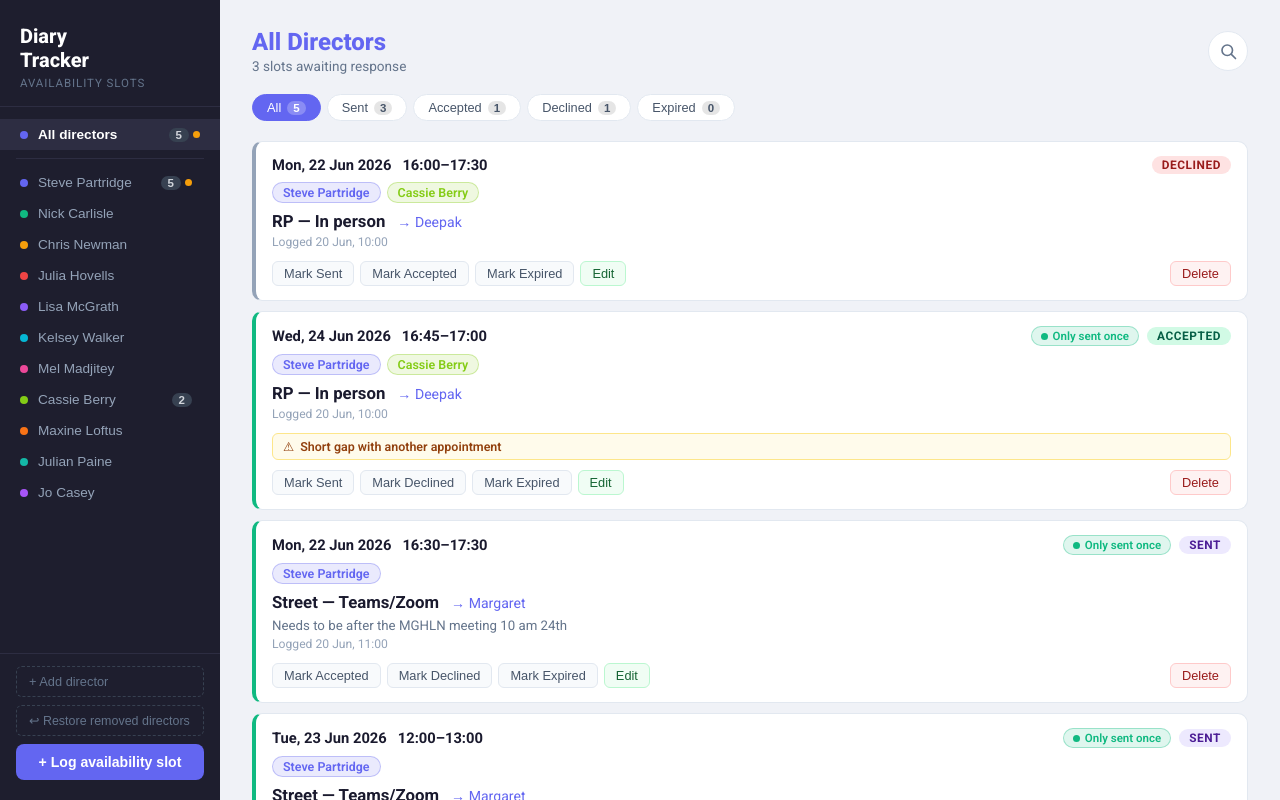
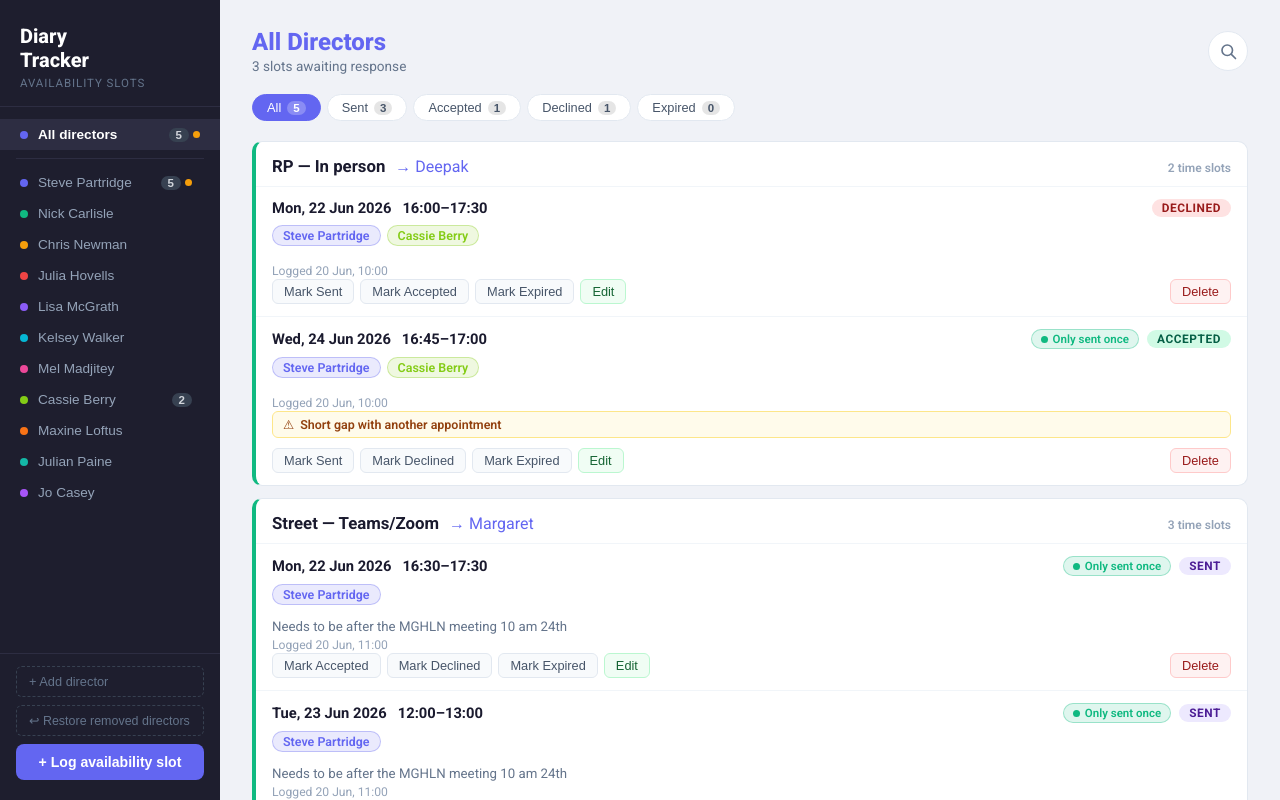
Before and after one commit to liamccmail/diary-slots, a React (Vite) app: page / in a window 1280 px wide. Built offline with nearby package versions, Linux system fonts and the light colour scheme.

Commit message:
Group appointments by purpose + client into stacked cards
Co-Authored-By: Claude Sonnet 4.6 <noreply@anthropic.com>

```diff
--- a/src/App.css
+++ b/src/App.css
@@ -583,32 +583,84 @@ body {
 
 .btn-log-slot-empty:hover { background: #4f46e5; }
 
-/* ── Slot cards ──────────────────────────────────────── */
-.slot-card {
-  animation: fadeSlideUp 0.22s ease both;
-}
-
-.slot-card:nth-child(1) { animation-delay: 0ms; }
-.slot-card:nth-child(2) { animation-delay: 40ms; }
-.slot-card:nth-child(3) { animation-delay: 80ms; }
-.slot-card:nth-child(4) { animation-delay: 120ms; }
-.slot-card:nth-child(5) { animation-delay: 160ms; }
-.slot-card:nth-child(6) { animation-delay: 200ms; }
-.slot-card:nth-child(n+7) { animation-delay: 240ms; }
-
-.slot-card {
+/* ── Slot groups ─────────────────────────────────────── */
+.slot-group {
   background: #fff;
   border: 1px solid #e2e8f0;
   border-left: 4px solid #94a3b8;
   border-radius: 10px;
-  padding: 14px 16px;
-  margin-bottom: 10px;
+  margin-bottom: 12px;
+  overflow: hidden;
+  animation: fadeSlideUp 0.22s ease both;
 }
 
-.slot-card.status-sent     { border-left-color: #6366f1; }
-.slot-card.status-accepted { border-left-color: #10b981; }
-.slot-card.status-declined { border-left-color: #ef4444; }
-.slot-card.status-expired  { border-left-color: #94a3b8; }
+.slot-group:nth-child(1) { animation-delay: 0ms; }
+.slot-group:nth-child(2) { animation-delay: 40ms; }
+.slot-group:nth-child(3) { animation-delay: 80ms; }
+.slot-group:nth-child(4) { animation-delay: 120ms; }
+.slot-group:nth-child(5) { animation-delay: 160ms; }
+.slot-group:nth-child(6) { animation-delay: 200ms; }
+.slot-group:nth-child(n+7) { animation-delay: 240ms; }
+
+.slot-group-header {
+  display: flex;
+  align-items: baseline;
+  justify-content: space-between;
+  gap: 12px;
+  padding: 14px 16px 10px;
+  border-bottom: 1px solid #f1f5f9;
+}
+
+.slot-group-title {
+  display: flex;
+  align-items: baseline;
+  gap: 10px;
+  flex-wrap: wrap;
+  min-width: 0;
+}
+
+.slot-group-purpose {
+  font-size: 1.05rem;
+}
+
+.slot-group-count {
+  font-size: 0.75rem;
+  font-weight: 600;
+  color: #94a3b8;
+  white-space: nowrap;
+  flex-shrink: 0;
+}
+
+/* ── Individual entries inside a group ───────────────── */
+.slot-entries {
+  display: flex;
+  flex-direction: column;
+}
+
+.slot-entry {
+  padding: 12px 16px;
+}
+
+.slot-entry--divider {
+  border-top: 1px solid #f1f5f9;
+}
+
+.slot-entry-top {
+  display: flex;
+  justify-content: space-between;
+  align-items: center;
+  margin-bottom: 8px;
+  flex-wrap: wrap;
+  gap: 6px;
+}
+
+.slot-entry-meta {
+  display: flex;
+  align-items: center;
+  flex-wrap: wrap;
+  gap: 6px;
+  margin-bottom: 6px;
+}
 
 .slot-header {
   display: flex;
@@ -656,8 +708,6 @@ body {
   margin-bottom: 12px;
   font-size: 0.88rem;
 }
-
-.slot-body strong { font-size: 1.05rem; }
 
 .slot-person { color: #6366f1; }
 
--- a/src/App.tsx
+++ b/src/App.tsx
@@ -1,7 +1,7 @@
 import { useState, useEffect } from 'react';
 import { useSlots } from './useSlots';
 import AddSlotForm from './AddSlotForm';
-import SlotCard from './SlotCard';
+import SlotGroup from './SlotGroup';
 import ConfirmModal from './ConfirmModal';
 import type { SlotStatus, TimeSlot, Director } from './types';
 import './App.css';
@@ -305,7 +305,18 @@ export default function App() {
           </div>
         )}
 
-        {searchedSlots.length === 0 ? (
+        {(() => {
+          // Group by purpose + sentTo, preserving insertion order of first appearance
+          const groupMap = new Map<string, { purpose: string; sentTo: string; slots: TimeSlot[] }>();
+          for (const slot of searchedSlots) {
+            const key = `${slot.purpose.trim().toLowerCase()}||${slot.sentTo.trim().toLowerCase()}`;
+            if (!groupMap.has(key)) groupMap.set(key, { purpose: slot.purpose, sentTo: slot.sentTo, slots: [] });
+            groupMap.get(key)!.slots.push(slot);
+          }
+          const groups = Array.from(groupMap.values());
+          const overlapCounts = Object.fromEntries(searchedSlots.map(s => [s.id, getOverlapCount(s)]));
+
+          if (groups.length === 0) return (
             <div className="empty-state">
               {isSearchActive ? (
                 <>
@@ -321,20 +332,23 @@ export default function App() {
                 </>
               )}
             </div>
-        ) : (
-          searchedSlots.map(slot => (
-            <SlotCard
-              key={slot.id}
-              slot={slot}
+          );
+
+          return groups.map(g => (
+            <SlotGroup
+              key={`${g.purpose}||${g.sentTo}`}
+              purpose={g.purpose}
+              sentTo={g.sentTo}
+              slots={g.slots}
               directors={directors}
-              overlapCount={getOverlapCount(slot)}
-              isShortWindow={shortWindowIds.has(slot.id)}
+              overlapCounts={overlapCounts}
+              shortWindowIds={shortWindowIds}
               onStatusChange={updateStatus}
               onRequestDelete={setDeleteSlotId}
               onRequestEdit={s => { setEditingSlot(s); setDrawerOpen(true); }}
             />
-          ))
-        )}
+          ));
+        })()}
       </main>
 
       {/* ── Slide-out drawer ──────────────────────────── */}
--- /dev/null
+++ b/src/SlotGroup.tsx
@@ -0,0 +1,142 @@
+import type { Director, TimeSlot, SlotStatus } from './types';
+
+interface Props {
+  purpose: string;
+  sentTo: string;
+  slots: TimeSlot[];
+  directors: Director[];
+  overlapCounts: Record<string, number>;
+  shortWindowIds: Set<string>;
+  onStatusChange: (id: string, status: SlotStatus) => void;
+  onRequestDelete: (id: string) => void;
+  onRequestEdit: (slot: TimeSlot) => void;
+}
+
+const STATUS_LABELS: Record<SlotStatus, string> = {
+  sent: 'Sent', accepted: 'Accepted', declined: 'Declined', expired: 'Expired',
+};
+
+function trafficColor(count: number, status: SlotStatus): string {
+  if (status === 'declined' || status === 'expired') return '#94a3b8';
+  if (count >= 3) return '#ef4444';
+  if (count === 2) return '#f59e0b';
+  return '#10b981';
+}
+
+function trafficLabel(count: number, status: SlotStatus): string {
+  if (status === 'declined' || status === 'expired') return '';
+  if (count >= 3) return `${count} overlapping — high risk`;
+  if (count === 2) return `${count} overlapping — caution`;
+  return 'Only sent once';
+}
+
+function formatDate(iso: string) {
+  return new Date(iso + 'T00:00:00').toLocaleDateString('en-GB', {
+    weekday: 'short', day: 'numeric', month: 'short', year: 'numeric',
+  });
+}
+
+function formatSentAt(iso: string) {
+  return new Date(iso).toLocaleString('en-GB', {
+    day: 'numeric', month: 'short', hour: '2-digit', minute: '2-digit',
+  });
+}
+
+// Worst active traffic colour in the group drives the left border
+function groupBorderColor(slots: TimeSlot[], overlapCounts: Record<string, number>): string {
+  let worst = '#94a3b8';
+  for (const s of slots) {
+    const c = trafficColor(overlapCounts[s.id] ?? 1, s.status);
+    if (c === '#ef4444') return c;
+    if (c === '#f59e0b') worst = c;
+    else if (worst === '#94a3b8' && c === '#10b981') worst = c;
+  }
+  return worst;
+}
+
+export default function SlotGroup({
+  purpose, sentTo, slots, directors, overlapCounts, shortWindowIds,
+  onStatusChange, onRequestDelete, onRequestEdit,
+}: Props) {
+  const sorted = [...slots].sort((a, b) => a.date.localeCompare(b.date) || a.startTime.localeCompare(b.startTime));
+  const borderColor = groupBorderColor(slots, overlapCounts);
+
+  return (
+    <div className="slot-group" style={{ borderLeftColor: borderColor }}>
+      {/* ── Group header ── */}
+      <div className="slot-group-header">
+        <div className="slot-group-title">
+          <strong className="slot-group-purpose">{purpose}</strong>
+          <span className="slot-person">→ {sentTo}</span>
+        </div>
+        <span className="slot-group-count">
+          {slots.length} time slot{slots.length !== 1 ? 's' : ''}
+        </span>
+      </div>
+
+      {/* ── Per-slot entries ── */}
+      <div className="slot-entries">
+        {sorted.map((slot, i) => {
+          const slotDirs = directors.filter(d => slot.directorIds.includes(d.id));
+          const count = overlapCounts[slot.id] ?? 1;
+          const color = trafficColor(count, slot.status);
+          const label = trafficLabel(count, slot.status);
+          const isShortWindow = shortWindowIds.has(slot.id);
+
+          return (
+            <div key={slot.id} className={`slot-entry${i > 0 ? ' slot-entry--divider' : ''}`}>
+              <div className="slot-entry-top">
+                <span className="slot-datetime">{formatDate(slot.date)} &nbsp; {slot.startTime}–{slot.endTime}</span>
+                <div className="slot-header-right">
+                  {label && (
+                    <span className="traffic-pill" style={{ background: color + '22', color, borderColor: color + '55' }}>
+                      <span className="traffic-dot" style={{ background: color }} />
+                      {label}
+                    </span>
+                  )}
+                  <span className={`badge badge-${slot.status}`}>{STATUS_LABELS[slot.status]}</span>
+                </div>
+              </div>
+
+              <div className="slot-entry-meta">
+                <div className="slot-directors">
+                  {slotDirs.map(d => (
+                    <span key={d.id} className="director-tag" style={{ background: d.color + '22', color: d.color, borderColor: d.color + '55' }}>
+                      {d.name}
+                    </span>
+                  ))}
+                </div>
+                {slot.appointmentType && (
+                  <span className={`appt-type-badge appt-type-${slot.appointmentType}`}>
+                    {slot.appointmentType === 'in-person' ? '📍 In Person' : '💻 Online'}
+                  </span>
+                )}
+              </div>
+
+              {slot.notes && <p className="slot-notes">{slot.notes}</p>}
+              <span className="slot-sent-at">Logged {formatSentAt(slot.sentAt)}</span>
+
+              {isShortWindow && (
+                <div className="short-window-flag">
+                  <span>⚠</span> Short gap with another appointment
+                </div>
+              )}
+
+              <div className="slot-actions">
+                {(['sent', 'accepted', 'declined', 'expired'] as SlotStatus[])
+                  .filter(s => s !== slot.status)
+                  .map(s => (
+                    <button key={s} className="btn-secondary" onClick={() => onStatusChange(slot.id, s)}>
+                      Mark {STATUS_LABELS[s]}
+                    </button>
+                  ))}
+                <button className="btn-edit" onClick={() => onRequestEdit(slot)}>Edit</button>
+                <button className="btn-danger" onClick={() => onRequestDelete(slot.id)}>Delete</button>
+              </div>
+            </div>
+          );
+        })}
+      </div>
+    </div>
+  );
+}
```
Lines whose indentation alone changed are shown as unchanged.
